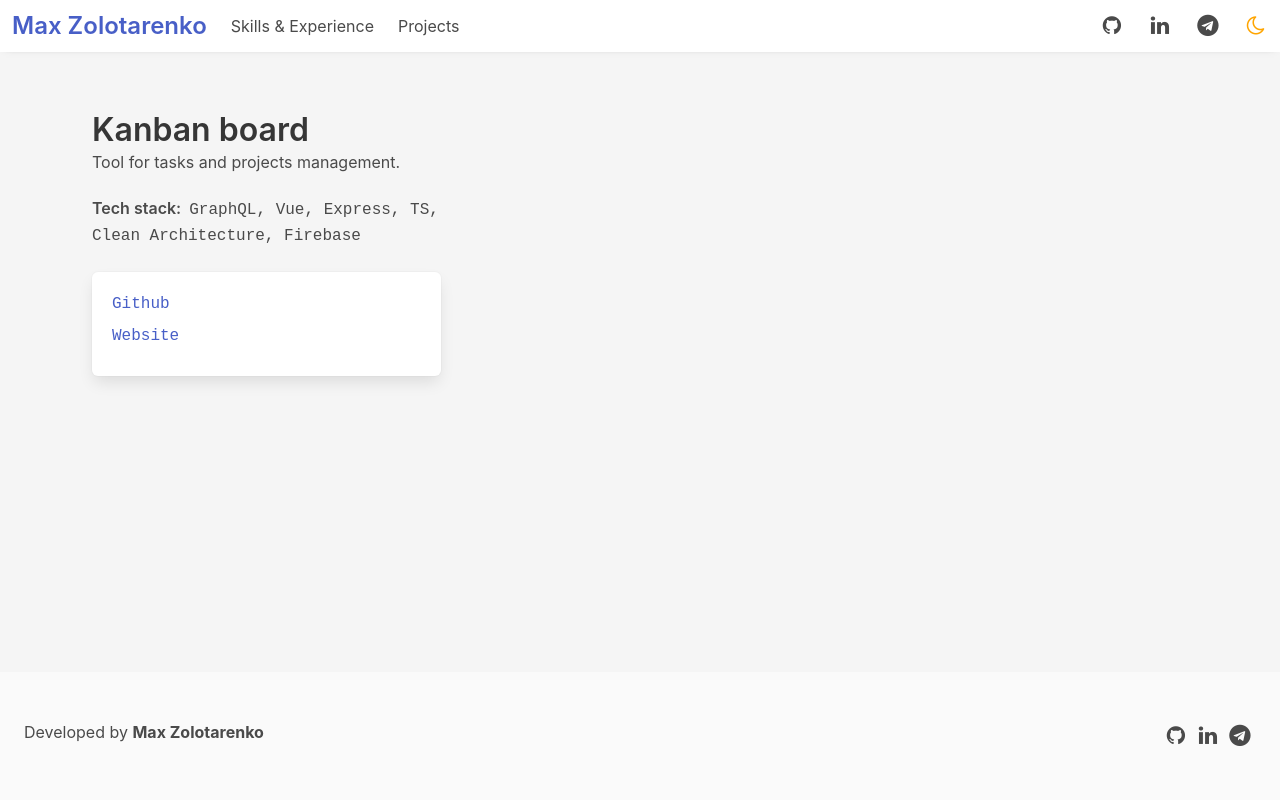
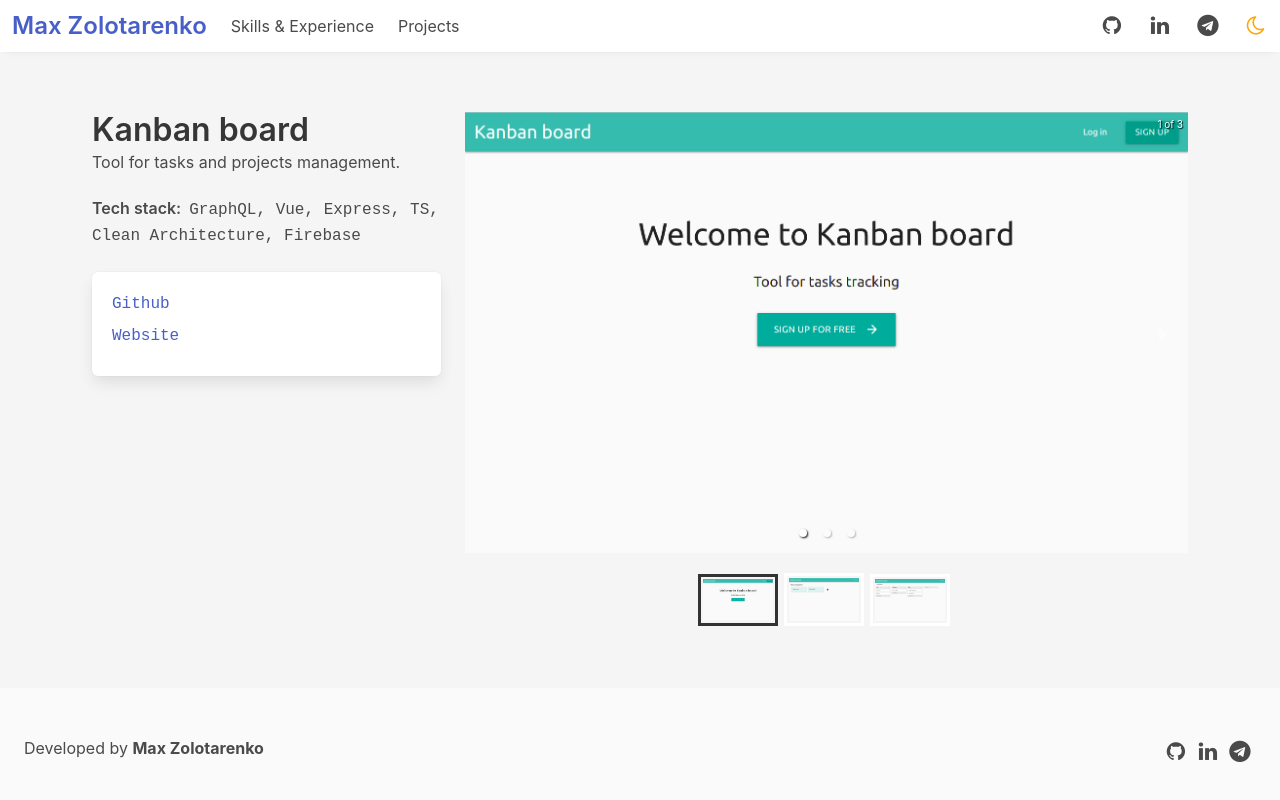
Before and after one commit to goldsami/portfolio, a Next.js app: page /projects/1 in a window 1280 px wide. Shown: the top 800 px of the page. Built offline with nearby package versions, Linux system fonts and the light colour scheme.

Commit message:
feat: project images carousel added

```diff
--- a/package.json
+++ b/package.json
@@ -14,7 +14,8 @@
     "next": "12.0.3",
     "next-themes": "^0.1.1",
     "react": "17.0.2",
-    "react-dom": "17.0.2"
+    "react-dom": "17.0.2",
+    "react-responsive-carousel": "^3.2.23"
   },
   "devDependencies": {
     "@types/dateformat": "^5.0.0",
--- a/pages/projects/[id].tsx
+++ b/pages/projects/[id].tsx
@@ -3,6 +3,7 @@ import {useRouter} from "next/router";
 import {ProjectModel} from "../../types";
 import {DataService} from "../../services";
 import Image from "next/image";
+import {Carousel} from "react-responsive-carousel";
 
 export default function Project({id, name, pictures, github, url, techStack, description}: ProjectModel) {
   return (
@@ -22,7 +23,15 @@ export default function Project({id, name, pictures, github, url, techStack, des
             <div className="mb-2 is-family-code"><a>Website</a></div>
           </div>
         </div>
-        <div className="column is-two-thirds"></div>
+        <div className="column is-two-thirds">
+          <Carousel>
+            {pictures.map(p => (
+              <div>
+                <img src={p} />
+              </div>
+            ))}
+          </Carousel>
+        </div>
       </div>
     </Layout>
   )
--- a/styles/globals.scss
+++ b/styles/globals.scss
@@ -1,6 +1,7 @@
 @charset "utf-8";
 @import "~bulma/bulma";
 @import "~font-awesome/css/font-awesome.min.css";
+@import "~react-responsive-carousel/lib/styles/carousel.min.css";
 
 $nav-height: 3.25rem;
 
@@ -32,6 +33,16 @@ html {
       background-color: #232323;
     }
 
+    .carousel {
+      .thumb {
+        border-color: transparent;
+
+        &.selected {
+          border-color: whitesmoke;
+        }
+      }
+    }
+
     .box {
       background-color: lightgray;
 
@@ -39,6 +50,16 @@ html {
         color: black !important;
       }
     }
+  }
+}
+
+.carousel {
+  .thumbs {
+    text-align: center;
+  }
+
+  .control-arrow {
+    padding: 1rem !important;
   }
 }
 
@@ -63,13 +84,15 @@ html {
   .card {
     overflow: hidden;
 
-    &-image {}
+    &-image {
+    }
+
     img {
       transition: all 1s;
     }
 
     &-title {
-      position:absolute;
+      position: absolute;
       bottom: 0px;
       width: 100%;
       backdrop-filter: brightness(50%);
```
Also changed, not shown: 1 other file (tests, documents, lock files or other folders).
